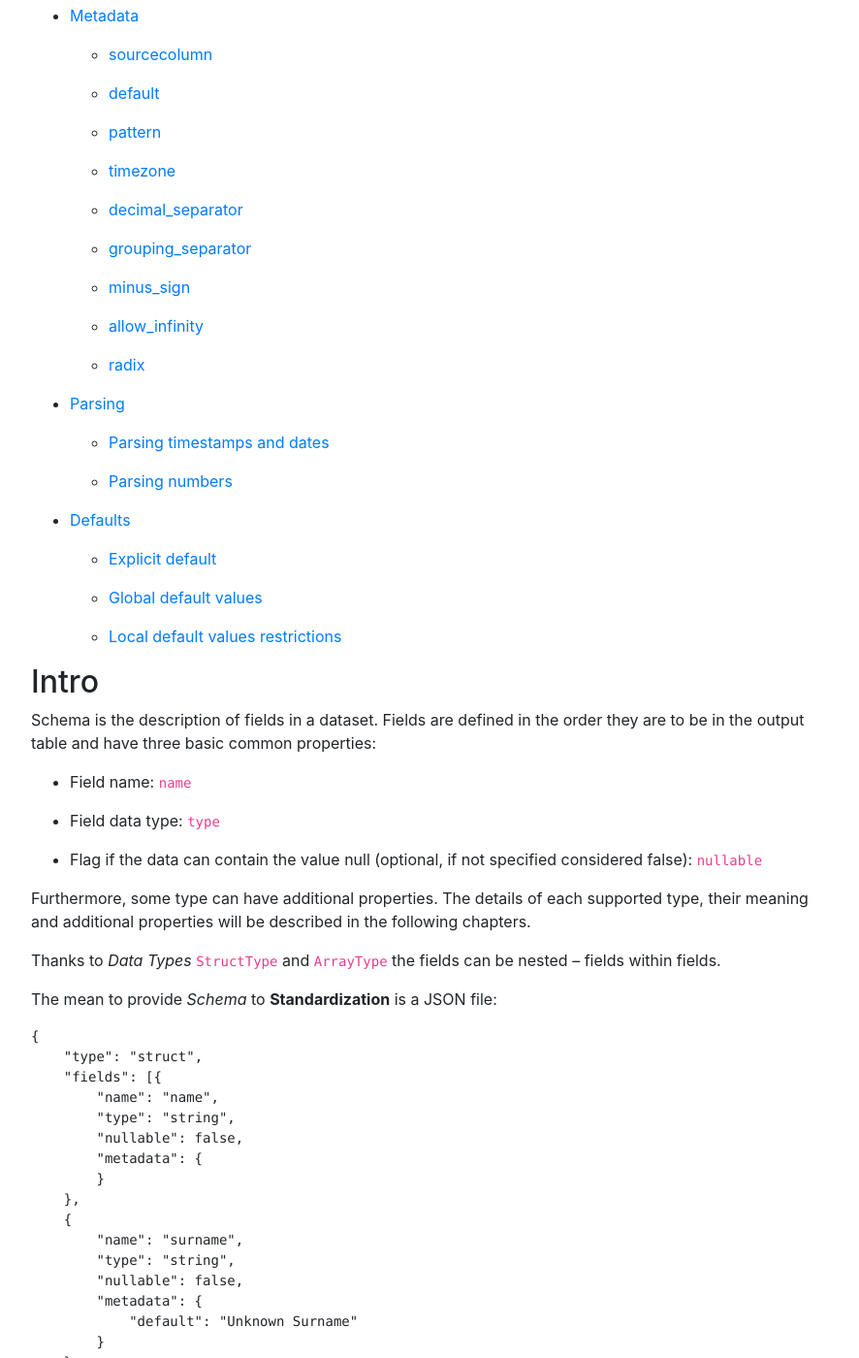
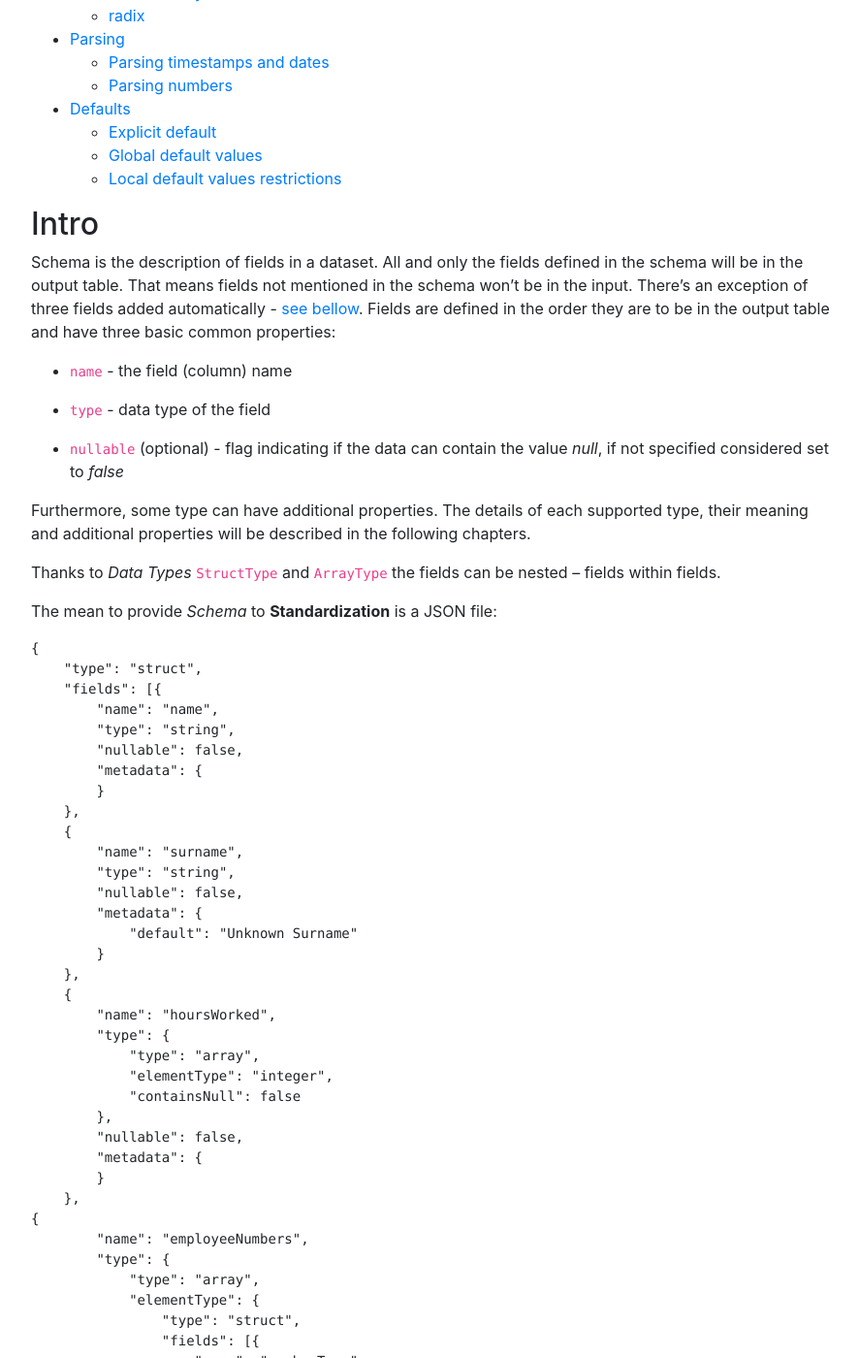
Before and after one commit to AbsaOSS/enceladus, a Jekyll site: the page built from _docs/1.0.0/usage-schema.md, in a window 1280 px wide and 1400 px high, scrolled down 902 px. Shown: the whole window at 97% size, without its empty margins (338-1224 px from the left). Built offline with Jekyll 4.4.1, drawn with Linux system fonts in a browser that asks for light colours; nearby versions of some CDN libraries; some of the changed text lies outside the part shown.

Commit message:
#1060: Documentation for Usage - Schema * addressed PR comments and issues noticed by reviewers * added a mention that only fields in schema are included in output * added a small chapter about automatically added column (`errCol`) * created a dedicated document for `errCol` - now empty

````diff
--- a/_docs/1.0.0/usage-schema.md
+++ b/_docs/1.0.0/usage-schema.md
@@ -10,81 +10,52 @@
 
 <!-- toc -->
 - [Intro](#intro)
-
+- [Automatically added columns](#automatically-added-columns)
 - [Data types](#data-types)
-
   - [String](#string)
-
   - [Boolean](#boolean)
-
   - [Decimal](#decimal)
-
   - [Long](#long)
-
   - [Integer](#integer)
-
   - [Short](#short)
-
   - [Byte](#byte)
-
   - [Double](#double)
-
   - [Float](#float)
-
   - [Timestamp](#struct)
-
   - [Date](#timestamp)
-
   - [Struct](#struct)
-
   - [Array](#array)
-
 - [Metadata](#metadata)
-
   - [sourcecolumn](#sourcecolumn)
-
   - [default](#default)
-
   - [pattern](#pattern)
-
   - [timezone](#timezone)
-
   - [decimal_separator](#decimal_separator)
-
   - [grouping_separator](#grouping_separator)
-
   - [minus_sign](#minus_sign)
-
   - [allow_infinity](#allow_infinity)
-
   - [radix](#radix)
-
 - [Parsing](#parsing)
-
   - [Parsing timestamps and dates](#parsing-timestamps-and-dates)
-
   - [Parsing numbers](#parsing-numbers)
-
 - [Defaults](#defaults)
-
   - [Explicit default](#explicit-default)
-
   - [Global default values](#global-default-values)
-
   - [Local default values restrictions](#explicit-default-values-restrictions)
 <!-- tocstop -->
 
 Intro
 -----
 
-Schema is the description of fields in a dataset. Fields are defined in the
-order they are to be in the output table and have three basic common properties:
+Schema is the description of fields in a dataset. All and only the fields defined in the schema will be in the output
+table. That means fields not mentioned in the schema won't be in the input. There's an exception of three fields added
+automatically - [see bellow](#TODO). Fields are defined in the order they are to be in the output table and have three basic common properties:
 
-- Field name: `name`
+- `name` - the field (column) name
 
-- Field data type: `type`
+- `type` - data type of the field
 
-- Flag if the data can contain the value null (optional, if not specified considered false): `nullable`
+- `nullable` (optional) - flag indicating if the data can contain the value *null*, if not specified considered set to *false*
 
 Furthermore, some type can have additional properties. The details of each supported type, their meaning and additional
 properties will be described in the following chapters.
@@ -94,7 +65,7 @@
 
 The mean to provide *Schema* to **Standardization** is a JSON file:
 
-```yaml
+```json
 {
     "type": "struct",
     "fields": [{
@@ -173,6 +144,13 @@
     ]
 }
 ```
+
+Automatically added columns
+---------------------------
+
+There is a column automatically added to each **Standardization** output. Its name is `errCol` and it contains information
+on all errors that happened on the particular row *standardization*. If defined in schema its structure there has to
+adhere exactly to the automatically added one. More on this field [see in dedicated documentation](({{ site.baseurl }}/docs/{{ page.version }}/usage-errcol)).
 
 Data types
 ----------
@@ -374,6 +352,7 @@
 
 | <sub><sup>Supported by types:</sup></sub> | <sub><sup>[Timestamp](#struct), [Date](#timestamp)</sup></sub> |
 |-------------------------------------------|----------------------------------------------------------------|
+| | |
 
 Time zone of the timestamp or date (for later it's generally not recommended). For details see the chapter
 [Parsing timestamps and dates](#parsing-timestamps-and-dates).
@@ -438,7 +417,7 @@
 
 The base (radix) of the numbers entered. Accepted values are numbers between 1
 and 36. Also accepted are the following keywords (case insensitive): *"dec"*,
-*"decimal"*, *"hex"*, *"hexadecimal"*, *"bin"*`, *"binary"*, *"oct"*, *"octal"*.
+*"decimal"*, *"hex"*, *"hexadecimal"*, *"bin"*, *"binary"*, *"oct"*, *"octal"*.
 
 For higher bases, letters (A, B, C etc.) are used for digits, case insensitive
 again.
````
Also changed, not shown: _docs/1.0.0/usage-errcol.md (added, +12 -0 lines), _docs/1.0.0/usage.md (+6 -0 lines).
